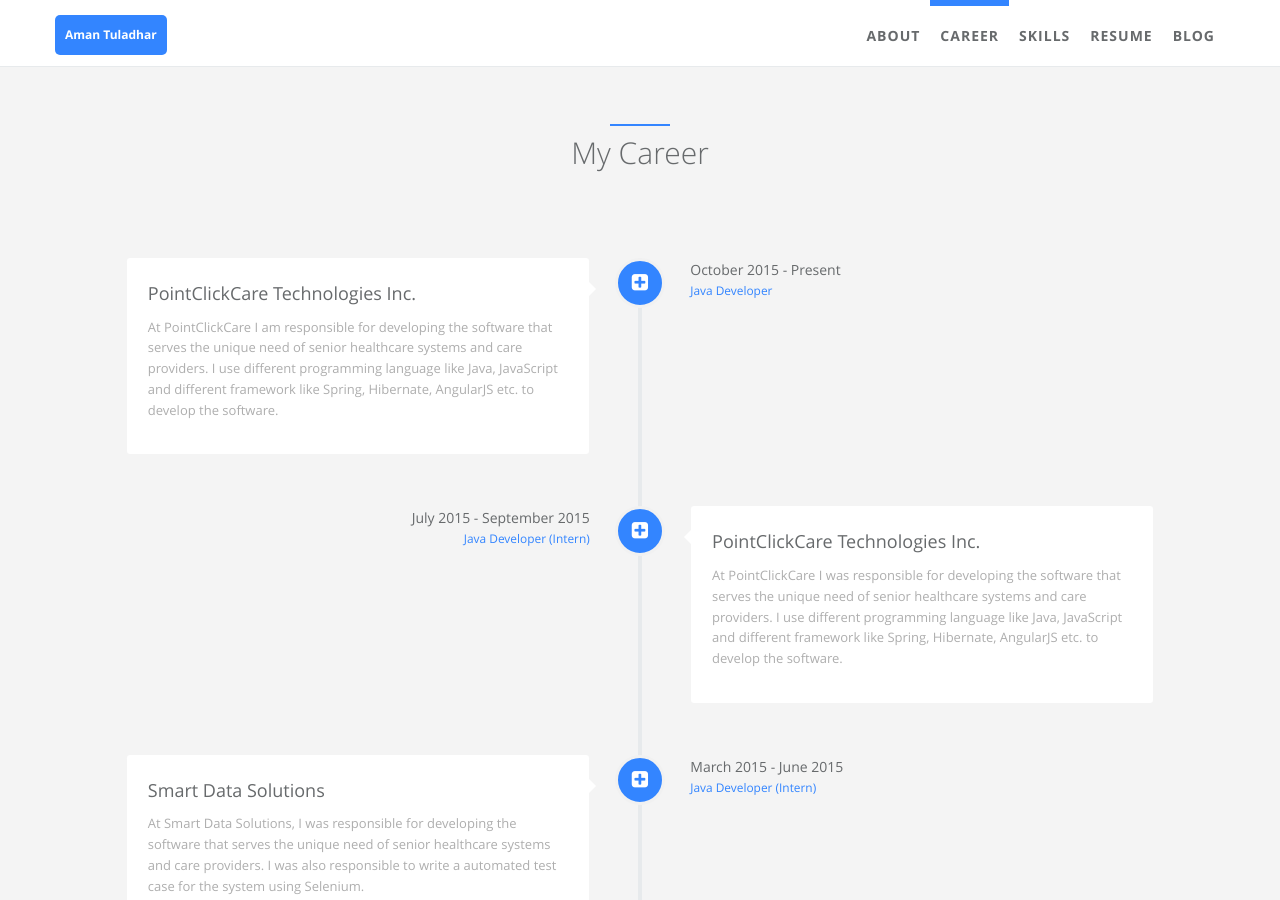
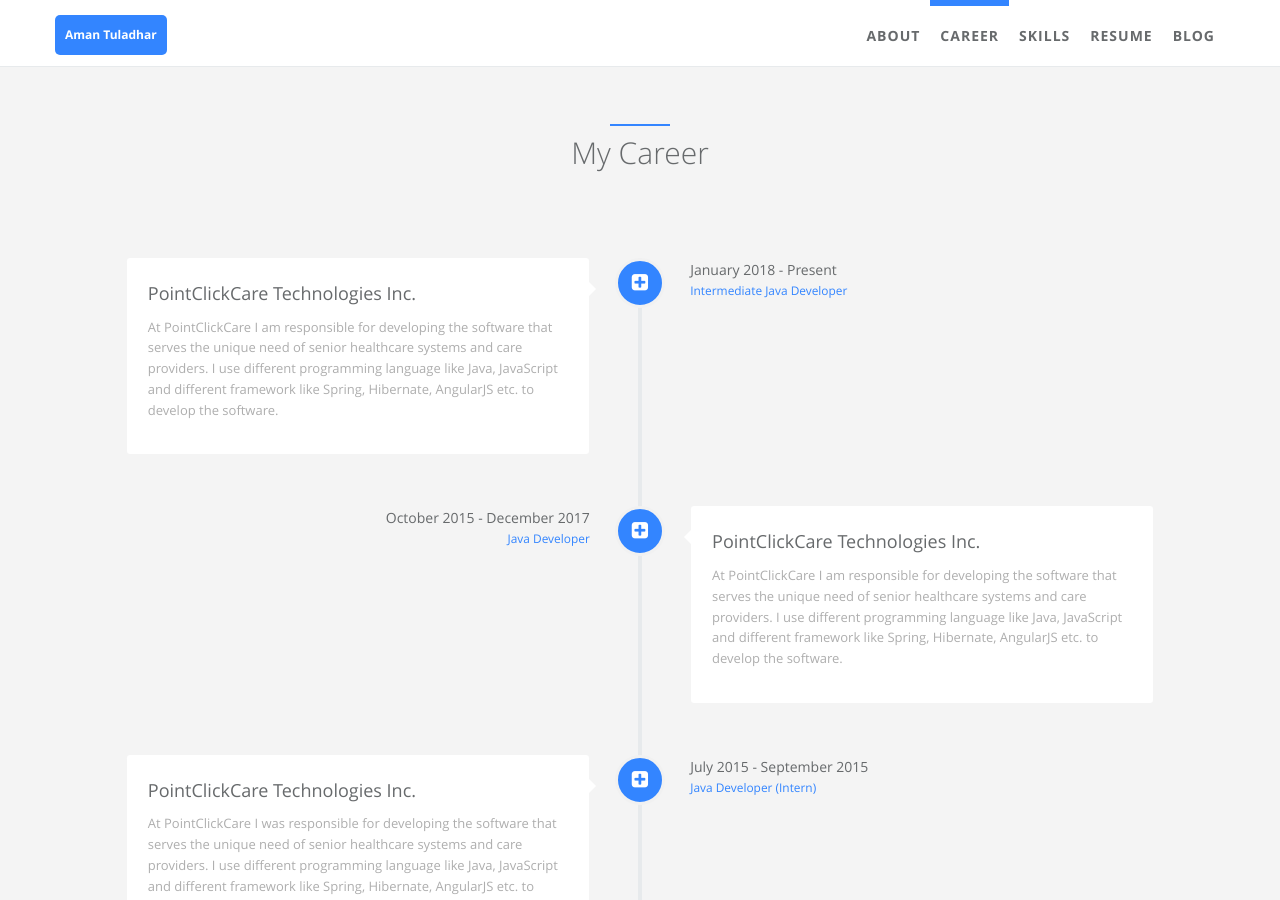
Before and after one commit to amantuladhar/amantuladhar.github.io, a Jekyll site: the page built from index.html, in a window 1280 px wide and 900 px high, scrolled down 348 px. Built offline with Jekyll 4.4.1, drawn with Linux system fonts in a browser that asks for light colours; nearby versions of some CDN libraries; library files that are not in the unit come from our copies.

Commit message:
Updated the cv

```diff
--- a/_data/index/careers.yml
+++ b/_data/index/careers.yml
@@ -6,7 +6,18 @@
   desc:
     detail: At PointClickCare I am responsible for developing the software that serves the unique need of senior healthcare systems and care providers. I use different programming language like Java, JavaScript and different framework like Spring, Hibernate, AngularJS etc. to develop the software.
   date:
-    detail: October 2015 - Present
+    detail: January 2018 - Present
+  job:
+    detail: Intermediate Java Developer
+  icon: fa-plus-square
+
+- name:
+    detail: PointClickCare Technologies Inc.
+    i18n: PointClickCare
+  desc:
+    detail: At PointClickCare I am responsible for developing the software that serves the unique need of senior healthcare systems and care providers. I use different programming language like Java, JavaScript and different framework like Spring, Hibernate, AngularJS etc. to develop the software.
+  date:
+    detail: October 2015 - December 2017
   job:
     detail: Java Developer
   icon: fa-plus-square
```
Also changed, not shown: static/assets/resume/json-data/resume/experience/work.json (+20 -2 lines).
